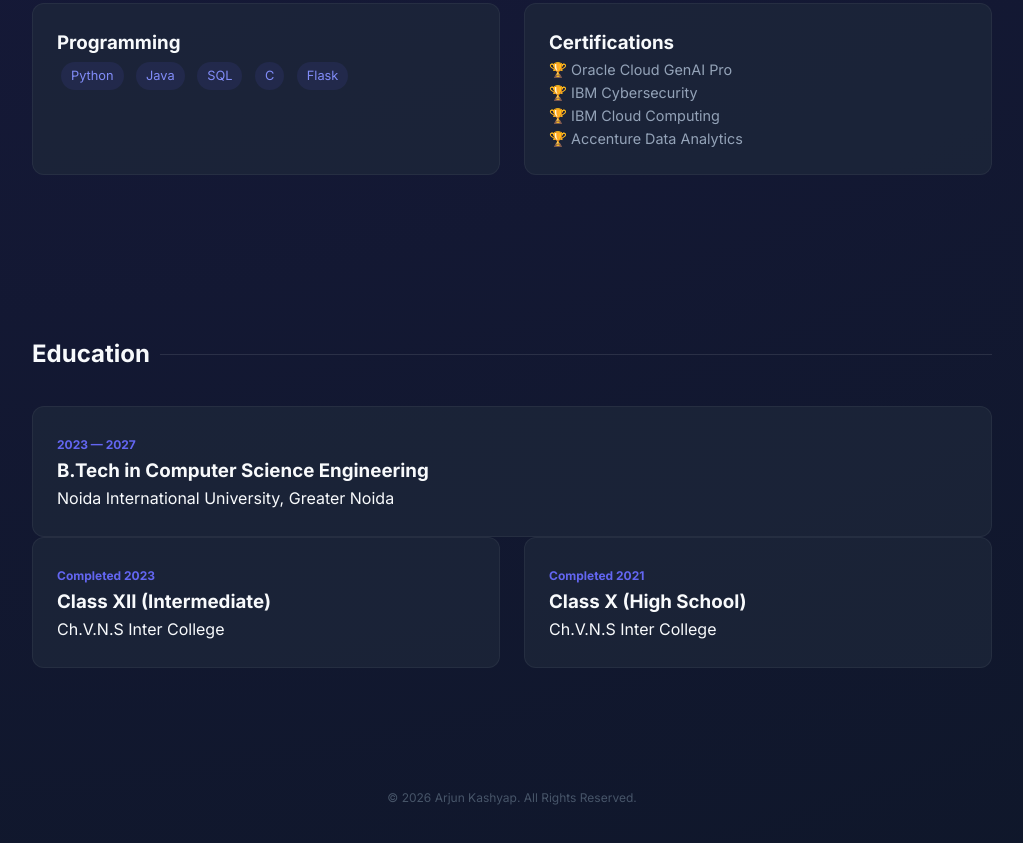
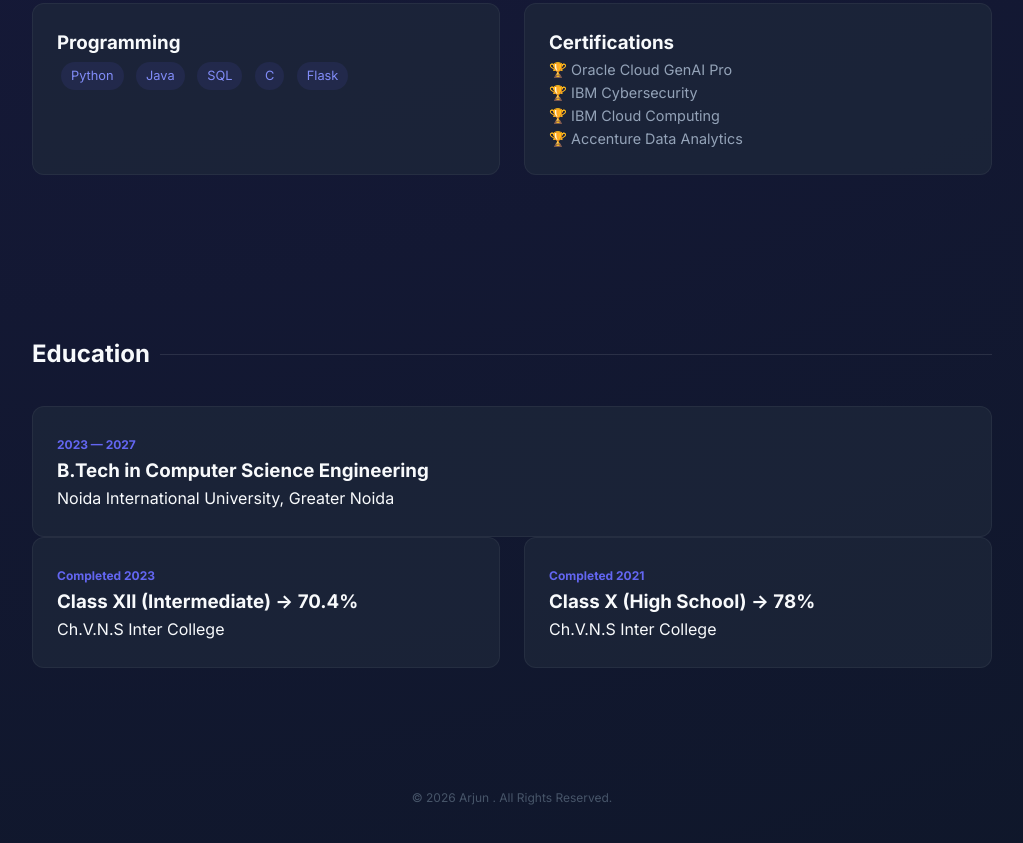
Before and after one commit to Arjunk7-dev/Arjun-Portfolio, a plain HTML site: page index.html in a window 1280 px wide. Shown: the part 1868-2711 px from the top of the page, without its empty margins (128-1151 px from the left). Drawn offline with Linux system fonts and the light colour scheme.

Commit message:
Updated education percentages and fixed resume download link

```diff
--- a/index.html
+++ b/index.html
@@ -31,7 +31,7 @@
             <div class="btn-group">
                 <a href="mailto:arjunkashyap77285@gmail.com" class="btn btn-primary">Contact Me</a>
                 <a href="https://linkedin.com/in/arjun-kashyap-r234" target="_blank" class="btn btn-outline">LinkedIn</a>
-                <a href="RESUME (7).pdf" download class="btn btn-resume">📄 Download Resume</a>
+                <a href="arjun_resume.pdf" download class="btn btn-resume">📄 Download Resume</a>
             </div>
         </section>
 
@@ -111,12 +111,12 @@
             <div class="grid">
                 <div class="card">
                     <span class="date">Completed 2023 </span>
-                    <h3>Class XII (Intermediate) </h3>
+                    <h3>Class XII (Intermediate) -> 70.4%</h3>
                     <p>Ch.V.N.S Inter College </p>
                 </div>
                 <div class="card">
                     <span class="date">Completed 2021 </span>
-                    <h3>Class X (High School) </h3>
+                    <h3>Class X (High School) -> 78% </h3>
                     <p>Ch.V.N.S Inter College </p>
                 </div>
             </div>
@@ -124,7 +124,7 @@
     </main>
 
     <footer>
-        <p>&copy; 2026 Arjun Kashyap. All Rights Reserved.</p>
+        <p>&copy; 2026 Arjun . All Rights Reserved.</p>
     </footer>
 
     <script src="script.js"></script>
```
